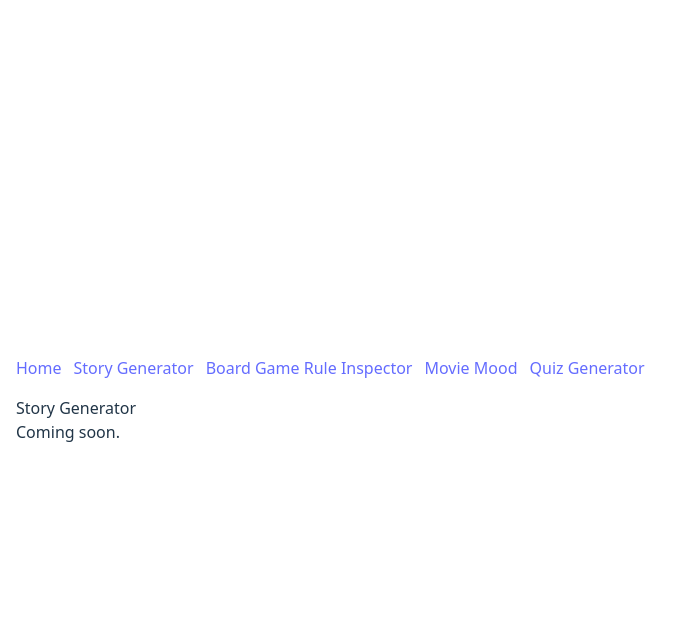
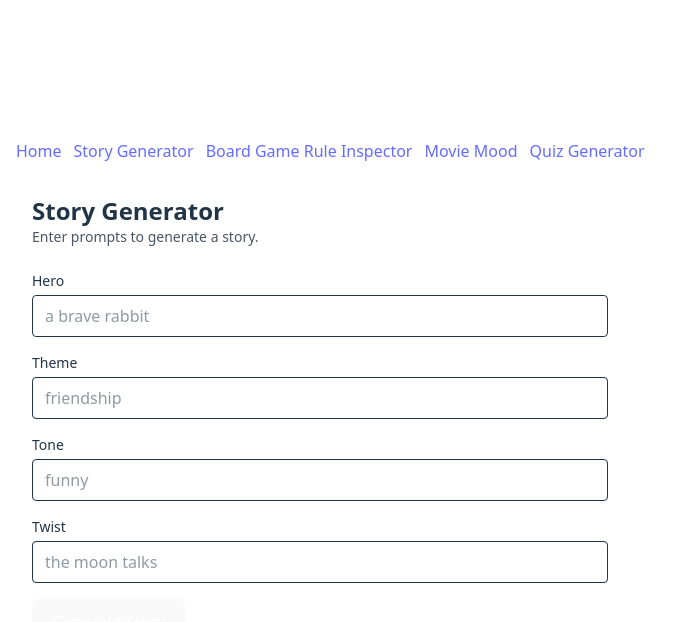
Before and after one commit to salt-community/homeEntertAInment, a React (Vite) app in the folder frontend/: page /story-generator in a window 1280 px wide. Shown: the top 622 px of the page, without its empty margins (0-691 px from the left). Built offline with nearby package versions, Linux system fonts and the light colour scheme.

Commit message:
Adding simple story-builder

```diff
--- a/frontend/src/pages/BoardGameRuleInspector.tsx
+++ b/frontend/src/pages/BoardGameRuleInspector.tsx
@@ -4,5 +4,5 @@ export default function BoardGameRuleInspector() {
       <h2>Board Game Rule Inspector</h2>
       <p>Coming soon.</p>
     </div>
-  )
+  );
 }
--- a/frontend/src/pages/StoryGenerator.tsx
+++ b/frontend/src/pages/StoryGenerator.tsx
@@ -1,8 +1,36 @@
+import { StoryForm } from "../story/components";
+import { useGenerateStory } from "../story/hooks";
+
 export default function StoryGenerator() {
+  const { data, loading, error, submit } = useGenerateStory();
+
   return (
-    <div>
-      <h2>Story Generator</h2>
-      <p>Coming soon.</p>
+    <div className="p-4 space-y-6">
+      <div>
+        <h2 className="text-2xl font-semibold">Story Generator</h2>
+        <p className="text-sm text-gray-600">
+          Enter prompts to generate a story.
+        </p>
+      </div>
+
+      <StoryForm
+        onSubmit={async (payload) => {
+          await submit(payload);
+        }}
+        disabled={loading}
+      />
+
+      {loading && <p>Generating...</p>}
+      {error && <p className="text-red-600">{error}</p>}
+
+      {data?.story && (
+        <div className="max-w-2xl">
+          <h3 className="text-xl font-medium mb-2">Result</h3>
+          <div className="whitespace-pre-wrap border rounded p-3">
+            {data.story}
+          </div>
+        </div>
+      )}
     </div>
   );
 }
--- /dev/null
+++ b/frontend/src/story/api/generateStory.ts
@@ -0,0 +1,30 @@
+import type { StoryRequest, StoryResponse } from "../types";
+
+const BASE_URL = "http://localhost:8080";
+
+export async function generateStory(
+  request: StoryRequest
+): Promise<StoryResponse> {
+  const response = await fetch(`${BASE_URL}/api/story/generate`, {
+    method: "POST",
+    headers: {
+      "Content-Type": "application/json",
+    },
+    body: JSON.stringify(request),
+  });
+
+  if (!response.ok) {
+    const message = await safeReadText(response);
+    throw new Error(message || `Request failed with status ${response.status}`);
+  }
+
+  return (await response.json()) as StoryResponse;
+}
+
+async function safeReadText(response: Response): Promise<string | undefined> {
+  try {
+    return await response.text();
+  } catch {
+    return undefined;
+  }
+}
--- /dev/null
+++ b/frontend/src/story/api/index.ts
@@ -0,0 +1 @@
+export * from "./generateStory";
--- /dev/null
+++ b/frontend/src/story/components/StoryForm.tsx
@@ -0,0 +1,95 @@
+import { useState } from "react";
+import type { StoryRequest } from "../types";
+
+interface StoryFormProps {
+  onSubmit: (payload: StoryRequest) => void | Promise<void>;
+  disabled?: boolean;
+}
+
+export default function StoryForm({ onSubmit, disabled }: StoryFormProps) {
+  const [hero, setHero] = useState("");
+  const [theme, setTheme] = useState("");
+  const [tone, setTone] = useState("");
+  const [twist, setTwist] = useState("");
+
+  const handleSubmit = async (e: React.FormEvent) => {
+    e.preventDefault();
+    const payload: StoryRequest = { hero, theme, tone, twist };
+    await onSubmit(payload);
+  };
+
+  const inputClass = "border rounded px-3 py-2 w-full";
+  const labelClass = "block text-sm font-medium mb-1";
+
+  return (
+    <form onSubmit={handleSubmit} className="space-y-4 max-w-xl">
+      <div>
+        <label className={labelClass} htmlFor="hero">
+          Hero
+        </label>
+        <input
+          id="hero"
+          className={inputClass}
+          value={hero}
+          onChange={(e) => setHero(e.target.value)}
+          placeholder="a brave rabbit"
+          disabled={disabled}
+          required
+        />
+      </div>
+
+      <div>
+        <label className={labelClass} htmlFor="theme">
+          Theme
+        </label>
+        <input
+          id="theme"
+          className={inputClass}
+          value={theme}
+          onChange={(e) => setTheme(e.target.value)}
+          placeholder="friendship"
+          disabled={disabled}
+          required
+        />
+      </div>
+
+      <div>
+        <label className={labelClass} htmlFor="tone">
+          Tone
+        </label>
+        <input
+          id="tone"
+          className={inputClass}
+          value={tone}
+          onChange={(e) => setTone(e.target.value)}
+          placeholder="funny"
+          disabled={disabled}
+          required
+        />
+      </div>
+
+      <div>
+        <label className={labelClass} htmlFor="twist">
+          Twist
+        </label>
+        <input
+          id="twist"
+          className={inputClass}
+          value={twist}
+          onChange={(e) => setTwist(e.target.value)}
+          placeholder="the moon talks"
+          disabled={disabled}
+          required
+        />
+      </div>
+
+      <button
+        type="submit"
+        className="bg-blue-600 text-white px-4 py-2 rounded disabled:opacity-50"
+        disabled={disabled}
+      >
+        Generate Story
+      </button>
+    </form>
+  );
+}
--- /dev/null
+++ b/frontend/src/story/components/index.ts
@@ -0,0 +1 @@
+export { default as StoryForm } from "./StoryForm";
--- /dev/null
+++ b/frontend/src/story/hooks/index.ts
@@ -0,0 +1 @@
+export * from "./useGenerateStory";
--- /dev/null
+++ b/frontend/src/story/hooks/useGenerateStory.ts
@@ -0,0 +1,27 @@
+import { useCallback, useState } from "react";
+import { generateStory } from "../api";
+import type { StoryRequest, StoryResponse } from "../types";
+
+export function useGenerateStory() {
+  const [data, setData] = useState<StoryResponse | null>(null);
+  const [loading, setLoading] = useState(false);
+  const [error, setError] = useState<string | null>(null);
+
+  const submit = useCallback(async (request: StoryRequest) => {
+    setLoading(true);
+    setError(null);
+    try {
+      const result = await generateStory(request);
+      setData(result);
+      return result;
+    } catch (err) {
+      const message = err instanceof Error ? err.message : "Unknown error";
+      setError(message);
+      throw err;
+    } finally {
+      setLoading(false);
+    }
+  }, []);
+
+  return { data, loading, error, submit };
+}
--- /dev/null
+++ b/frontend/src/story/types/StoryRequest.ts
@@ -0,0 +1,6 @@
+export interface StoryRequest {
+  hero: string;
+  theme: string;
+  tone: string;
+  twist: string;
+}
--- /dev/null
+++ b/frontend/src/story/types/StoryResponse.ts
@@ -0,0 +1,3 @@
+export interface StoryResponse {
+  story: string;
+}
--- /dev/null
+++ b/frontend/src/story/types/index.ts
@@ -0,0 +1,2 @@
+export * from "./StoryRequest";
+export * from "./StoryResponse";
```
Also changed, not shown: 1 other file (tests, documents, lock files or other folders).
